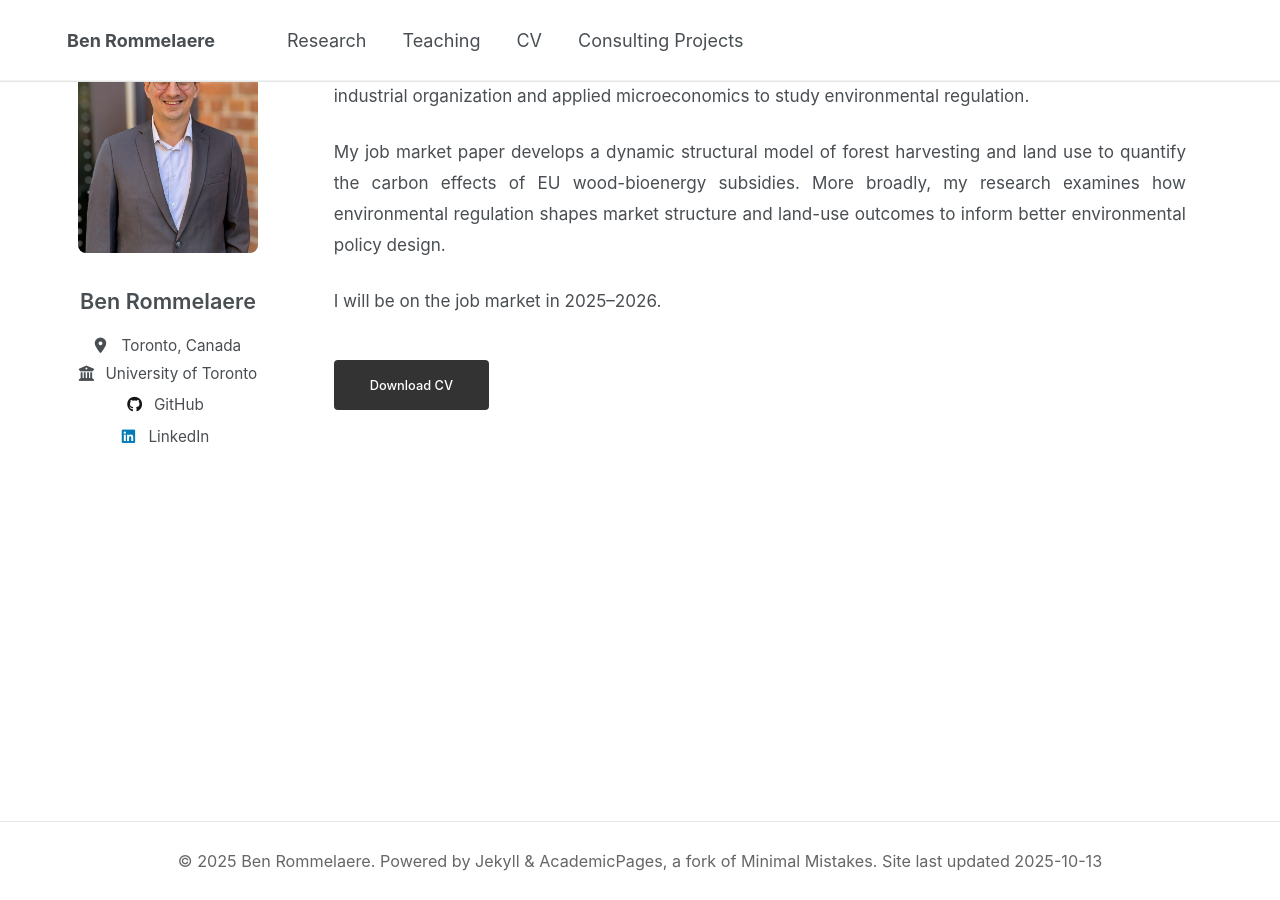
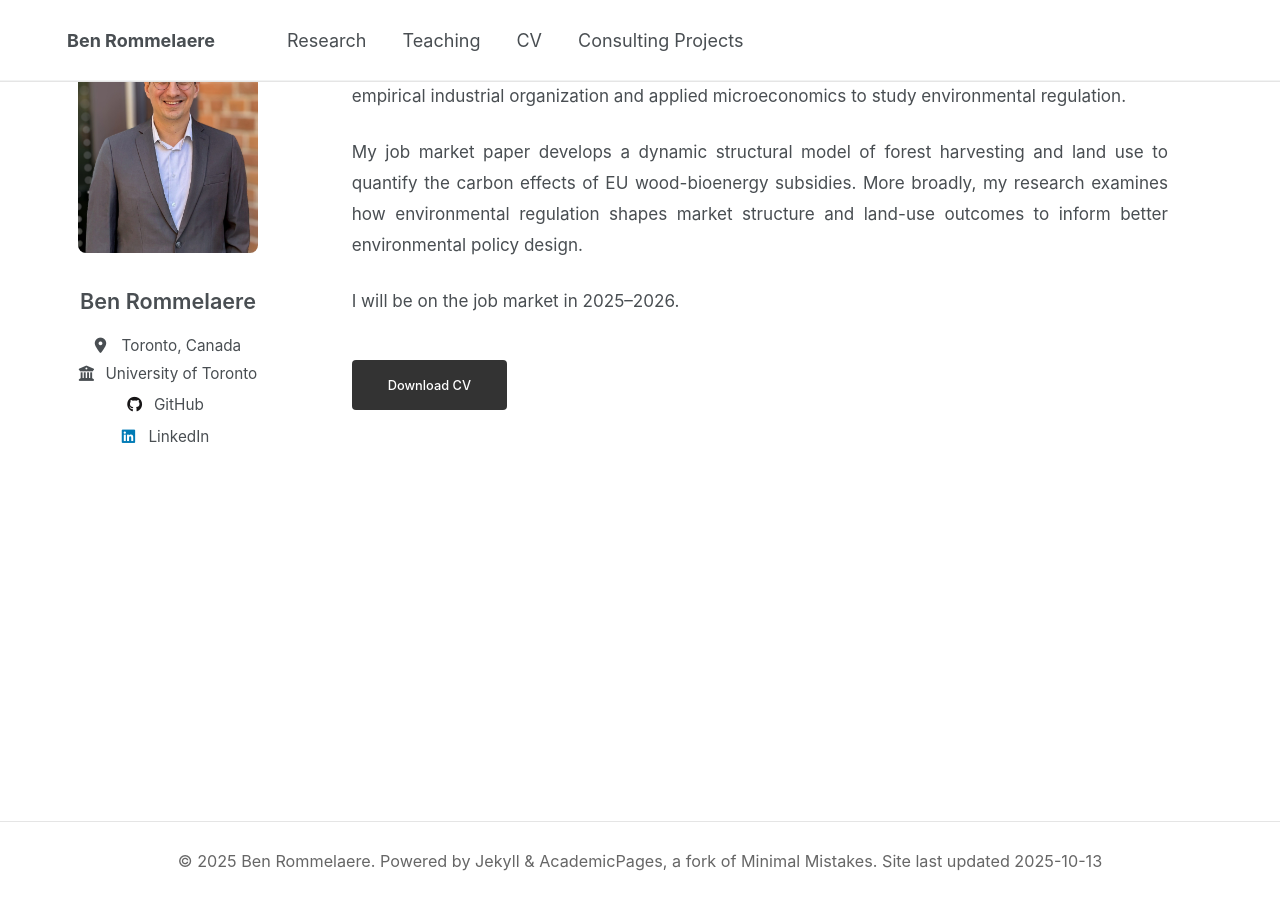
Before and after one commit to brommelaere/brommelaere.github.io, a Jekyll site: the page built from _pages/about.md, in a window 1280 px wide. Built offline with Jekyll 4.4.1, drawn with Linux system fonts in a browser that asks for light colours.

Commit message:
Update _custom.scss

```diff
--- a/_sass/_custom.scss
+++ b/_sass/_custom.scss
@@ -24,6 +24,7 @@
 body {
   margin: 0 !important;
   padding: 0 !important;
+  overflow-x: hidden !important;
 }
 
 .page {
@@ -31,6 +32,7 @@
   margin: 0 auto !important;
   padding: 2rem !important;
   min-height: 0 !important;
+  overflow: visible !important;
 }
 
 #main {
@@ -38,14 +40,17 @@
   margin: 0 auto !important;
   display: flex !important;
   flex-direction: row !important;
-  gap: 0.5rem !important;
+  align-items: flex-start !important;
+  gap: 1.5rem !important;
   min-height: 0 !important;
+  overflow: visible !important;
 }
 
 .page__inner-wrap {
   flex: 1 !important;
   max-width: 100% !important;
   min-height: 0 !important;
+  overflow: visible !important;
 }
 
 .page__content {
@@ -55,6 +60,7 @@
   min-height: 0 !important;
   margin: 0 !important;
   padding: 0 !important;
+  overflow: visible !important;
 }
 
 .page__content p {
@@ -63,7 +69,7 @@
   line-height: 1.8 !important;
 }
 
-/* Sidebar - fixed width, never stacks */
+/* Sidebar - fixed width, never stacks, never cut off */
 .sidebar {
   width: 250px !important;
   min-width: 250px !important;
```
